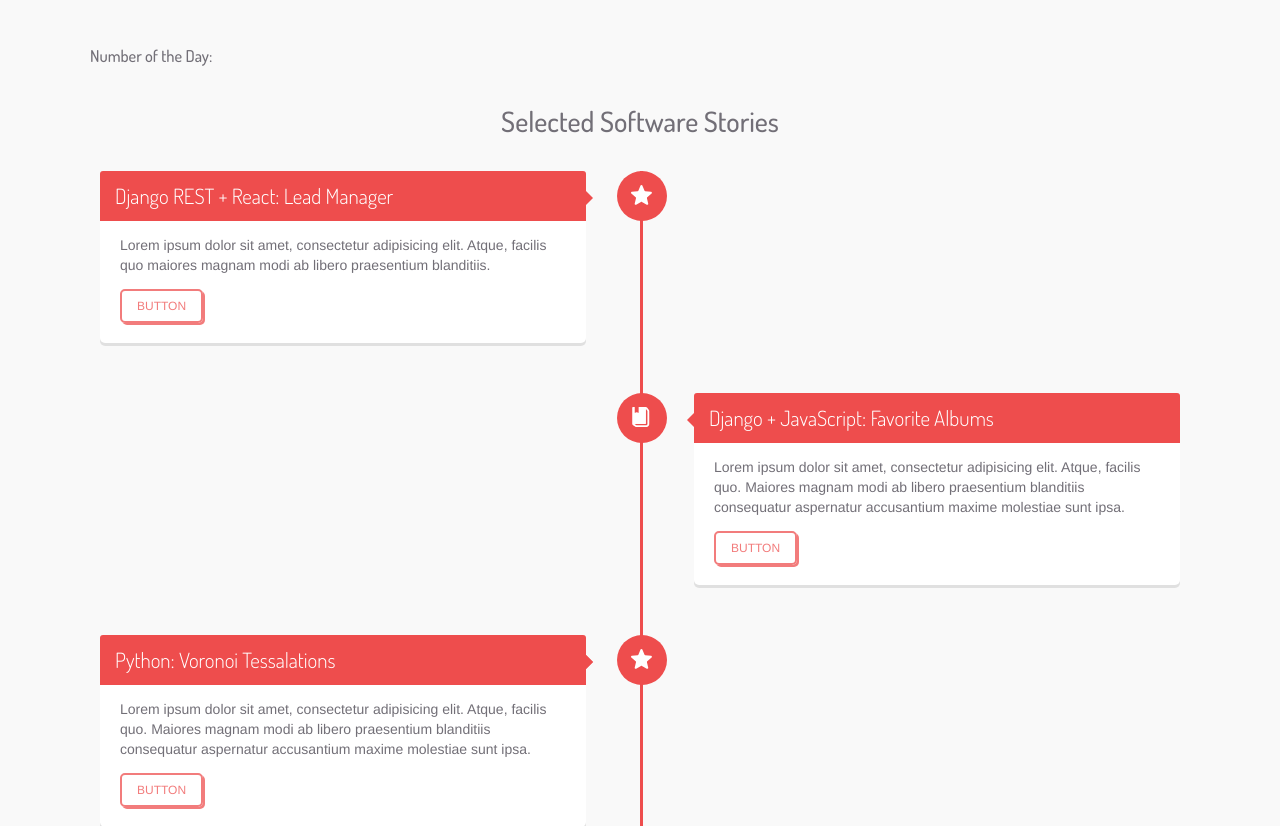
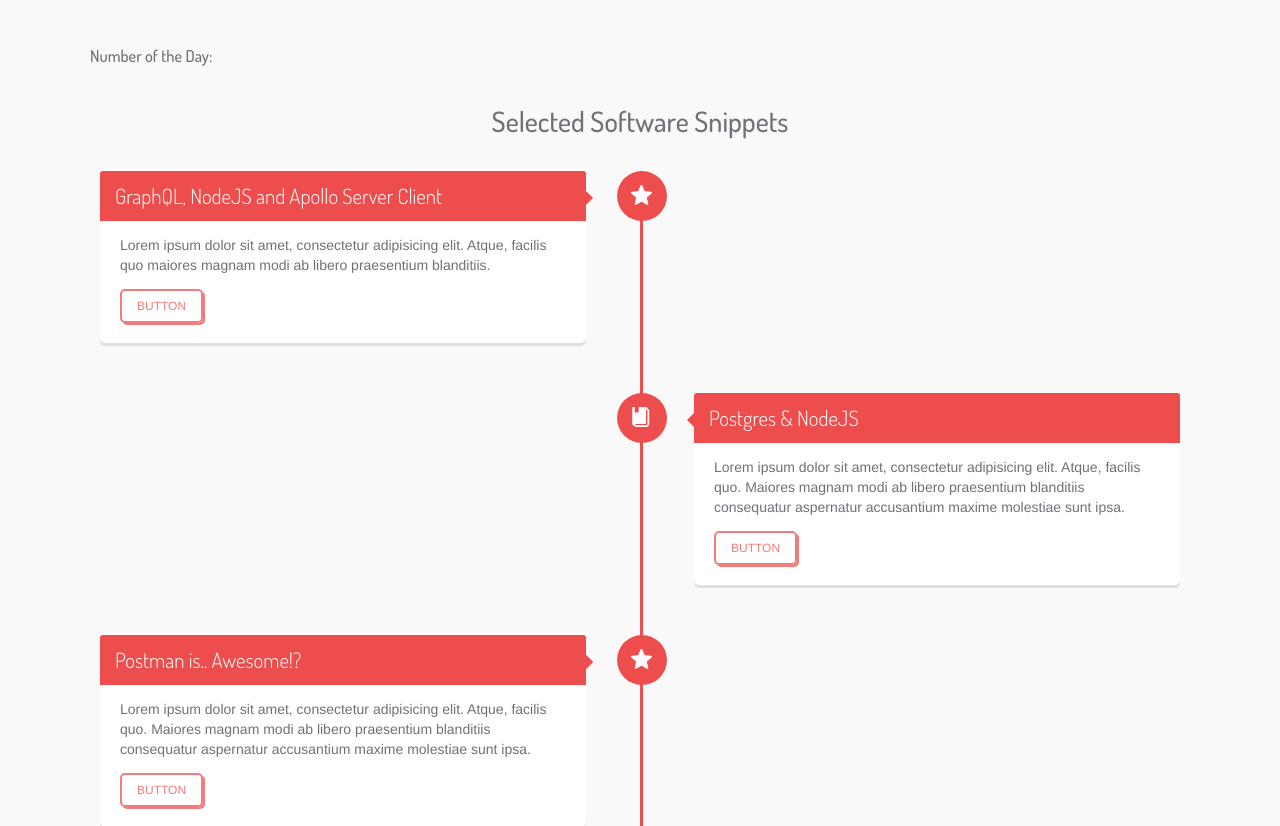
Before and after one commit to momentum-pt-team-2/biosite, a Django app: template templates/clarissa_page.html in a window 1280 px wide. Shown: the part 447-1273 px from the top of the page. Run offline with Django 3.2, Linux system fonts and the light colour scheme; the template is opened without the code that fills it, so the values that code supplies are empty.

Commit message:
Final August update

```diff
--- a/templates/clarissa_page.html
+++ b/templates/clarissa_page.html
@@ -35,7 +35,7 @@
             <h3 id="nod">Number of the Day:</h3>
         </div>
     </p>
-    <h1 class="project-name">Selected Software Stories</h1>
+    <h1 class="project-name">Selected Software Snippets</h1>
     <div id="timeline">
         <div class="timeline-item">
             <div class="timeline-icon">
@@ -63,7 +63,7 @@
                 </svg>
             </div>
             <div class="timeline-content">
-                <h2>Django REST + React: Lead Manager</h2>
+                <h2>GraphQL, NodeJS and Apollo Server Client</h2>
                 <p>
                     Lorem ipsum dolor sit amet, consectetur adipisicing elit.
                     Atque, facilis quo maiores magnam modi ab libero praesentium
@@ -102,7 +102,7 @@
                 </svg>
             </div>
             <div class="timeline-content right">
-                <h2>Django + JavaScript: Favorite Albums</h2>
+                <h2>Postgres & NodeJS</h2>
                 <p>
                     Lorem ipsum dolor sit amet, consectetur adipisicing elit.
                     Atque, facilis quo. Maiores magnam modi ab libero
@@ -139,7 +139,7 @@
                 </svg>
             </div>
             <div class="timeline-content">
-                <h2>Python: Voronoi Tessalations</h2>
+                <h2>Postman is.. Awesome!?</h2>
                 <p>
                     Lorem ipsum dolor sit amet, consectetur adipisicing elit.
                     Atque, facilis quo. Maiores magnam modi ab libero
```
